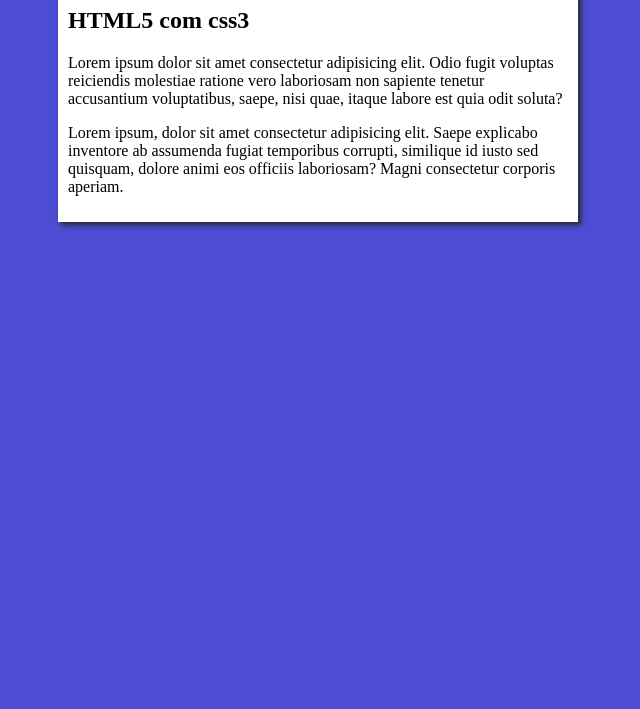
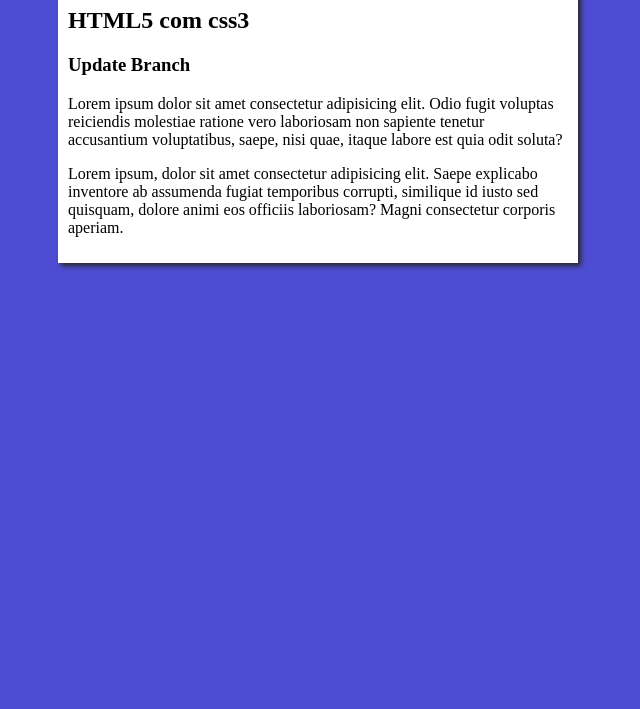
Before and after one commit to ForeverFloripa/projeto-site, a plain HTML site: page index.html in a window 1280 px wide. Shown: the part 91-800 px from the top of the page, without its empty margins (322-962 px from the left). Drawn offline with Linux system fonts and the light colour scheme.

Commit message:
Update index.html

```diff
--- a/index.html
+++ b/index.html
@@ -16,6 +16,7 @@
         </header>
         <article>
             <h2>HTML5 com css3</h2>
+            <h3>Update Branch</h3>
             <p>Lorem ipsum dolor sit amet consectetur adipisicing elit. Odio fugit voluptas reiciendis molestiae ratione
                 vero laboriosam non sapiente tenetur accusantium voluptatibus, saepe, nisi quae, itaque labore est quia
                 odit soluta?</p>
```
